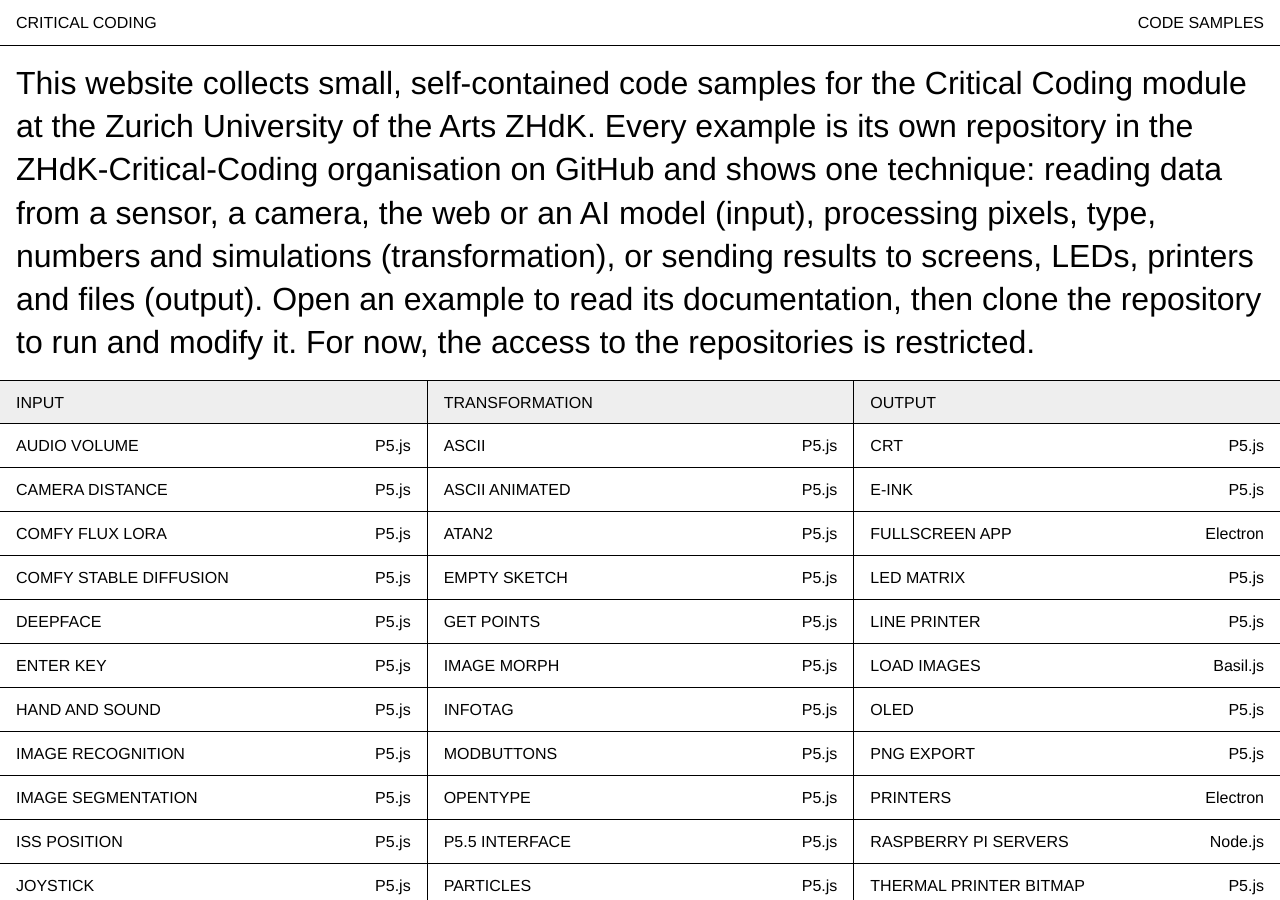
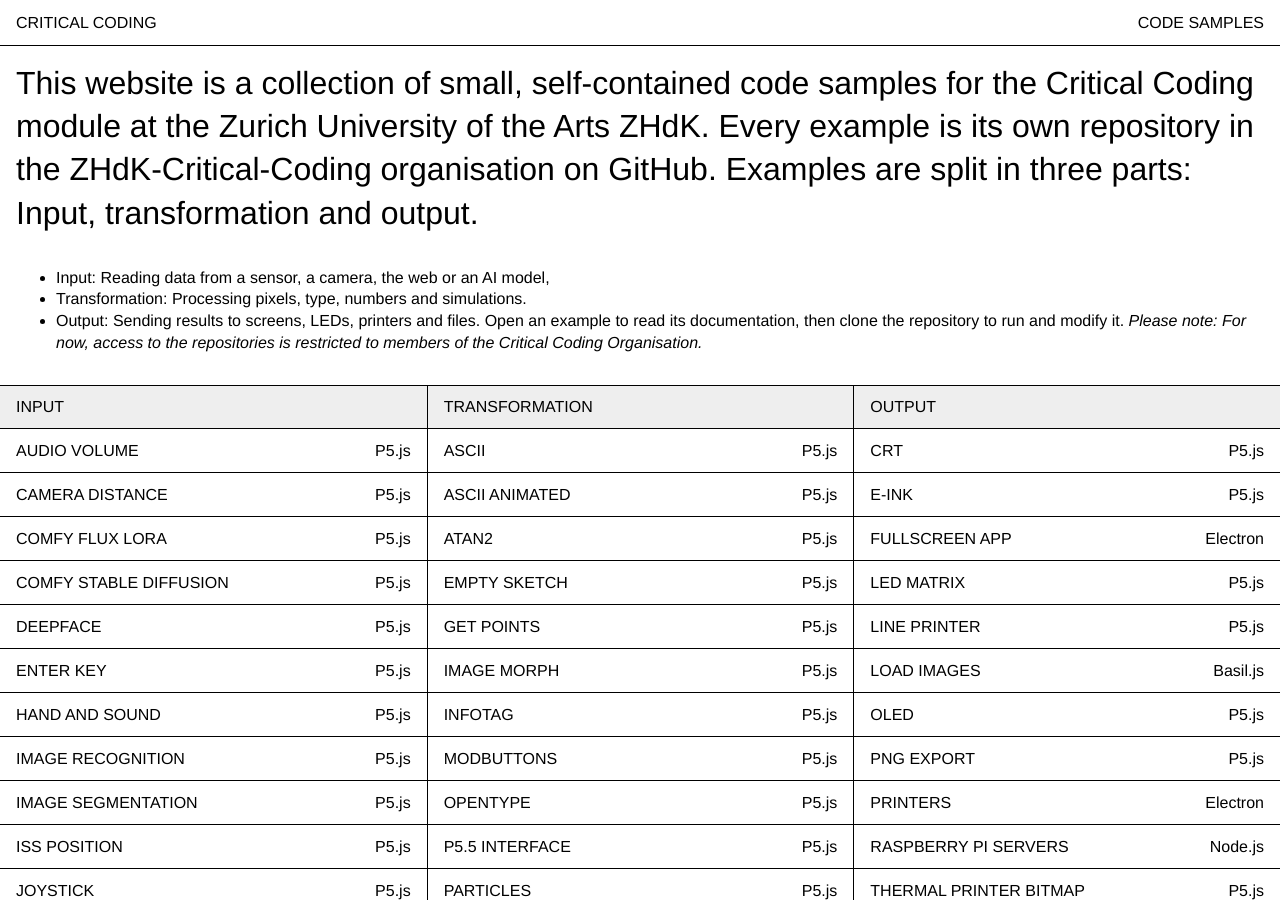
Before and after one commit to ZHdK-Critical-Coding/ZHdK-Critical-Coding.github.io, a Jekyll site: the page built from index.md, in a window 1280 px wide and 900 px high. Built offline with Jekyll 4.4.1, drawn with Linux system fonts in a browser that asks for light colours.

Commit message:
(fix) mod. readme

```diff
--- a/index.md
+++ b/index.md
@@ -2,4 +2,11 @@
 layout: home
 ---
 
-This website collects small, self-contained code samples for the Critical Coding module at the Zurich University of the Arts ZHdK. Every example is its own repository in the ZHdK-Critical-Coding organisation on GitHub and shows one technique: reading data from a sensor, a camera, the web or an AI model (input), processing pixels, type, numbers and simulations (transformation), or sending results to screens, LEDs, printers and files (output). Open an example to read its documentation, then clone the repository to run and modify it. For now, the access to the repositories is restricted.
+This website is a collection of small, self-contained code samples for the Critical Coding module at the Zurich University of the Arts ZHdK.
+Every example is its own repository in the ZHdK-Critical-Coding organisation on GitHub.
+Examples are split in three parts: Input, transformation and output.
+- Input: Reading data from a sensor, a camera, the web or an AI model,
+- Transformation: Processing pixels, type, numbers and simulations.
+- Output: Sending results to screens, LEDs, printers and files.
+Open an example to read its documentation, then clone the repository to run and modify it.
+_Please note: For now, access to the repositories is restricted to members of the Critical Coding Organisation._
```
